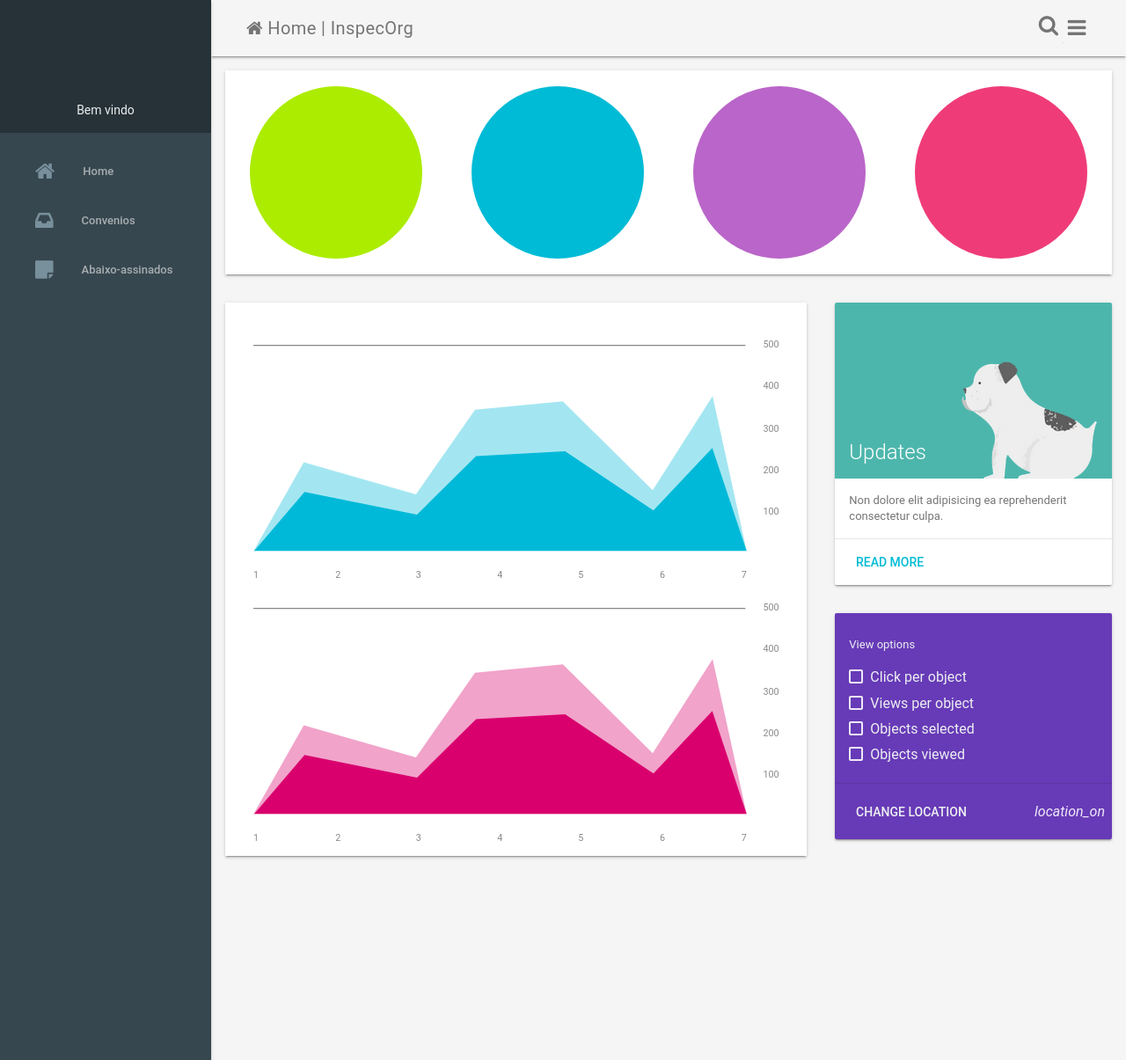
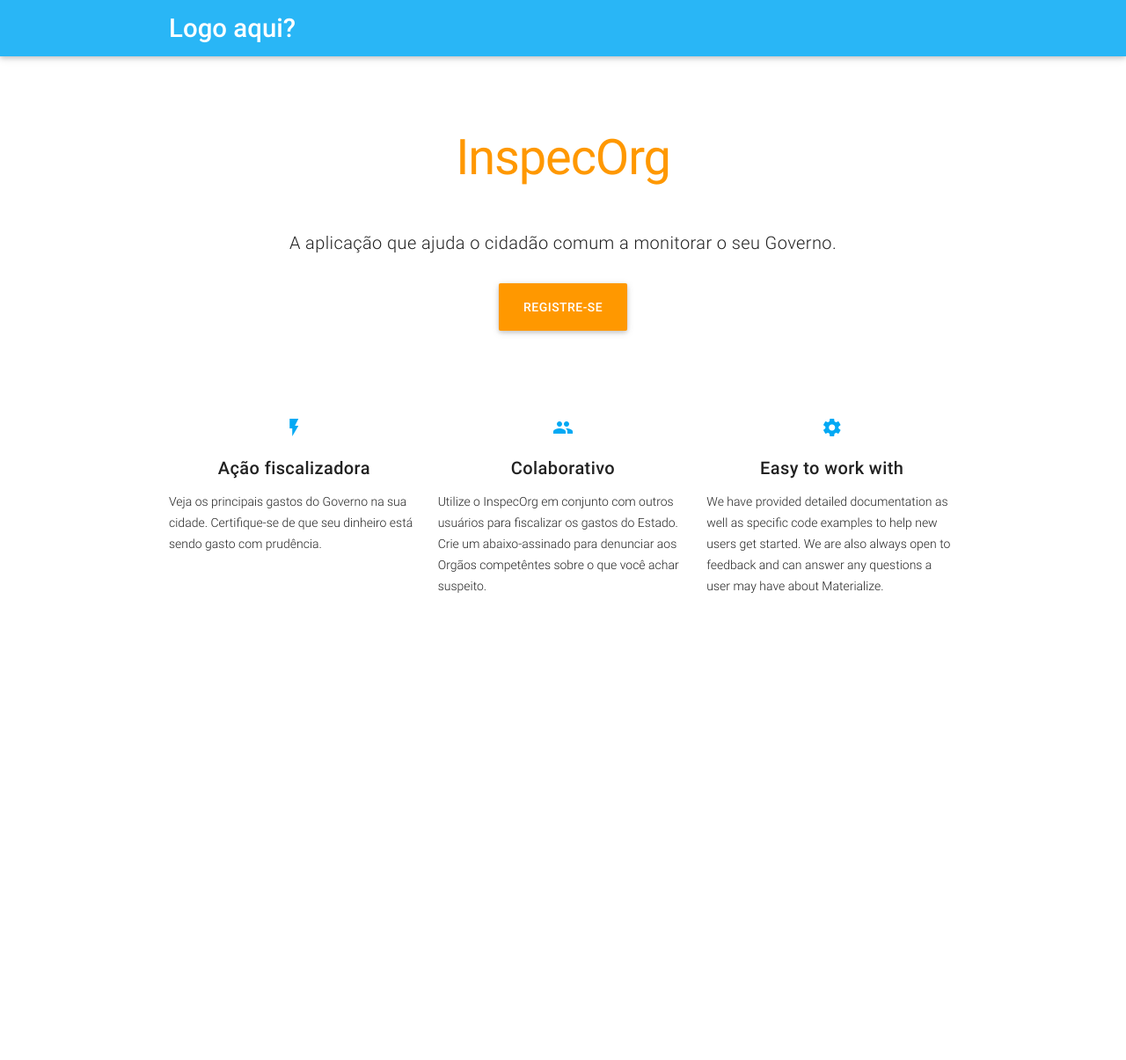
Before and after one commit to InspecOrg/inspecWeb, a Django app: template inspecWeb/authentication/templates/home.html in a window 1280 px wide. Shown: the whole page at 88% size. Run offline with Django 3.2, Linux system fonts and the light colour scheme; the template is opened without the code that fills it, so the values that code supplies are empty.

Commit message:
adding a home page

```diff
--- a/inspecWeb/authentication/templates/home.html
+++ b/inspecWeb/authentication/templates/home.html
@@ -1,159 +1,129 @@
-<html lang="pt_Br">
-  <head>
+<!-- <!DOCTYPE html>
+<html lang="en">
+<head>
+  <meta http-equiv="Content-Type" content="text/html; charset=UTF-8"/>
+  <meta name="viewport" content="width=device-width, initial-scale=1, maximum-scale=1.0"/>
+  <title>InspecOrg</title>
 
-    <meta charset="utf-8">
+  <! CSS  -->
+  <link href="https://fonts.googleapis.com/icon?family=Material+Icons" rel="stylesheet">
+  <!-- <link href="css/materialize.css" type="text/css" rel="stylesheet" media="screen,projection"/>
+  <link href="css/style.css" type="text/css" rel="stylesheet" media="screen,projection"/> -->
+{% extends "main_base.html" %}
+{% load i18n %}
+{% block main_content %}
+  <nav class="light-blue lighten-1" role="navigation">
+    <div class="nav-wrapper container"><a id="logo-container" href="#" class="brand-logo">Logo aqui?</a>
+      <!-- <ul class="right hide-on-med-and-down">
+        <li><a href="#">Navbar Link</a></li>
+      </ul>
 
-    <title>InspecOrg</title>
+      <ul id="nav-mobile" class="side-nav">
+        <li><a href="#">Navbar Link</a></li>
+      </ul> -->
+      <a href="#" data-activates="nav-mobile" class="button-collapse"><i class="material-icons">menu</i></a>
+    </div>
+  </nav>
+  <div class="section no-pad-bot" id="index-banner">
+    <div class="container">
+      <br><br>
+      <h1 class="header center orange-text">InspecOrg</h1>
+      <div class="row center">
+        <h5 class="header col s12 light">A aplicação que ajuda o cidadão comum a monitorar o seu Governo. </h5>
+      </div>
+      <div class="row center">
+        <a href="/login/" id="download-button" class="btn-large waves-effect waves-light orange">Registre-se</a>
+      </div>
+      <br><br>
+
+    </div>
+  </div>
 
 
-    <meta name="apple-mobile-web-app-capable" content="yes">
-    <meta name="apple-mobile-web-app-status-bar-style" content="black">
-    <meta name="apple-mobile-web-app-title" content="Material Design Lite">
-    <meta name="mobile-web-app-capable" content="yes">
+  <div class="container">
+    <div class="section">
 
-    {% load static from staticfiles %}
+      <!--   Icon Section   -->
+      <div class="row">
+        <div class="col s12 m4">
+          <div class="icon-block">
+            <h2 class="center light-blue-text"><i class="material-icons">flash_on</i></h2>
+            <h5 class="center">Ação fiscalizadora </h5>
 
-    <link rel="icon" href="{% static 'images/ata_logo.png' %}">
-
-    <!-- <link href="https://fonts.googleapis.com/css?family=Roboto:regular,bold,italic,thin,light,bolditalic,black,medium&amp;lang=en" rel="stylesheet"> -->
-    <!-- <link href="https://fonts.googleapis.com/icon?family=Material+Icons" rel="stylesheet"> -->
-    <link rel="stylesheet" type="text/css" href="{% static 'css/material.min.css'%}">
-    <link rel="stylesheet" type="text/css" href="{% static 'css/styles.css'%}">
-    <link rel="stylesheet" type="text/css" href="{% static 'css/font-awesome.min.css'%}">
-    {% block header %}{% endblock header %}
-  </head>
-  <body>
-    <div class="demo-layout mdl-layout mdl-js-layout mdl-layout--fixed-drawer mdl-layout--fixed-header">
-      {% include 'top_bar.html' %}
-      {% include 'side_bar.html' %}
-      <main class="mdl-layout__content mdl-color--grey-100">
-        <div class="mdl-grid demo-content">
-          <div class="demo-charts mdl-color--white mdl-shadow--2dp mdl-cell mdl-cell--12-col mdl-grid">
-            <svg fill="currentColor" width="200px" height="200px" viewBox="0 0 1 1" class="demo-chart mdl-cell mdl-cell--4-col mdl-cell--3-col-desktop">
-              <use xlink:href="#piechart" mask="url(#piemask)">
-              <text x="0.5" y="0.5" font-family="Roboto" font-size="0.3" fill="#888" text-anchor="middle" dy="0.1">82<tspan font-size="0.2" dy="-0.07">%</tspan></text>
-            </svg>
-            <svg fill="currentColor" width="200px" height="200px" viewBox="0 0 1 1" class="demo-chart mdl-cell mdl-cell--4-col mdl-cell--3-col-desktop">
-              <use xlink:href="#piechart" mask="url(#piemask)">
-              <text x="0.5" y="0.5" font-family="Roboto" font-size="0.3" fill="#888" text-anchor="middle" dy="0.1">82<tspan dy="-0.07" font-size="0.2">%</tspan></text>
-            </svg>
-            <svg fill="currentColor" width="200px" height="200px" viewBox="0 0 1 1" class="demo-chart mdl-cell mdl-cell--4-col mdl-cell--3-col-desktop">
-              <use xlink:href="#piechart" mask="url(#piemask)">
-              <text x="0.5" y="0.5" font-family="Roboto" font-size="0.3" fill="#888" text-anchor="middle" dy="0.1">82<tspan dy="-0.07" font-size="0.2">%</tspan></text>
-            </svg>
-            <svg fill="currentColor" width="200px" height="200px" viewBox="0 0 1 1" class="demo-chart mdl-cell mdl-cell--4-col mdl-cell--3-col-desktop">
-              <use xlink:href="#piechart" mask="url(#piemask)">
-              <text x="0.5" y="0.5" font-family="Roboto" font-size="0.3" fill="#888" text-anchor="middle" dy="0.1">82<tspan dy="-0.07" font-size="0.2">%</tspan></text>
-            </svg>
-          </div>
-          <div class="demo-graphs mdl-shadow--2dp mdl-color--white mdl-cell mdl-cell--8-col">
-            <svg fill="currentColor" viewBox="0 0 500 250" class="demo-graph">
-              <use xlink:href="#chart">
-            </svg>
-            <svg fill="currentColor" viewBox="0 0 500 250" class="demo-graph">
-              <use xlink:href="#chart">
-            </svg>
-          </div>
-          <div class="demo-cards mdl-cell mdl-cell--4-col mdl-cell--8-col-tablet mdl-grid mdl-grid--no-spacing">
-            <div class="demo-updates mdl-card mdl-shadow--2dp mdl-cell mdl-cell--4-col mdl-cell--4-col-tablet mdl-cell--12-col-desktop">
-              <div class="mdl-card__title mdl-card--expand mdl-color--teal-300">
-                <h2 class="mdl-card__title-text">Updates</h2>
-              </div>
-              <div class="mdl-card__supporting-text mdl-color-text--grey-600">
-                Non dolore elit adipisicing ea reprehenderit consectetur culpa.
-              </div>
-              <div class="mdl-card__actions mdl-card--border">
-                <a href="#" class="mdl-button mdl-js-button mdl-js-ripple-effect">Read More</a>
-              </div>
-            </div>
-            <div class="demo-separator mdl-cell--1-col"></div>
-            <div class="demo-options mdl-card mdl-color--deep-purple-500 mdl-shadow--2dp mdl-cell mdl-cell--4-col mdl-cell--3-col-tablet mdl-cell--12-col-desktop">
-              <div class="mdl-card__supporting-text mdl-color-text--blue-grey-50">
-                <h3>View options</h3>
-                <ul>
-                  <li>
-                    <label for="chkbox1" class="mdl-checkbox mdl-js-checkbox mdl-js-ripple-effect">
-                      <input type="checkbox" id="chkbox1" class="mdl-checkbox__input">
-                      <span class="mdl-checkbox__label">Click per object</span>
-                    </label>
-                  </li>
-                  <li>
-                    <label for="chkbox2" class="mdl-checkbox mdl-js-checkbox mdl-js-ripple-effect">
-                      <input type="checkbox" id="chkbox2" class="mdl-checkbox__input">
-                      <span class="mdl-checkbox__label">Views per object</span>
-                    </label>
-                  </li>
-                  <li>
-                    <label for="chkbox3" class="mdl-checkbox mdl-js-checkbox mdl-js-ripple-effect">
-                      <input type="checkbox" id="chkbox3" class="mdl-checkbox__input">
-                      <span class="mdl-checkbox__label">Objects selected</span>
-                    </label>
-                  </li>
-                  <li>
-                    <label for="chkbox4" class="mdl-checkbox mdl-js-checkbox mdl-js-ripple-effect">
-                      <input type="checkbox" id="chkbox4" class="mdl-checkbox__input">
-                      <span class="mdl-checkbox__label">Objects viewed</span>
-                    </label>
-                  </li>
-                </ul>
-              </div>
-              <div class="mdl-card__actions mdl-card--border">
-                <a href="#" class="mdl-button mdl-js-button mdl-js-ripple-effect mdl-color-text--blue-grey-50">Change location</a>
-                <div class="mdl-layout-spacer"></div>
-                <i class="material-icons">location_on</i>
-              </div>
-            </div>
+            <p class="light">Veja os principais gastos do Governo na sua cidade. Certifique-se de que seu dinheiro está sendo gasto com prudência.</p>
           </div>
         </div>
-      </main>
+
+        <div class="col s12 m4">
+          <div class="icon-block">
+            <h2 class="center light-blue-text"><i class="material-icons">group</i></h2>
+            <h5 class="center">Colaborativo</h5>
+
+            <p class="light">Utilize o InspecOrg em conjunto com outros usuários para fiscalizar os gastos do Estado. Crie um abaixo-assinado para denunciar aos Orgãos competêntes sobre o que você achar suspeito.</p>
+          </div>
+        </div>
+
+        <div class="col s12 m4">
+          <div class="icon-block">
+            <h2 class="center light-blue-text"><i class="material-icons">settings</i></h2>
+            <h5 class="center">Easy to work with</h5>
+
+            <p class="light">We have provided detailed documentation as well as specific code examples to help new users get started. We are also always open to feedback and can answer any questions a user may have about Materialize.</p>
+          </div>
+        </div>
+      </div>
+
     </div>
-      <svg xmlns="http://www.w3.org/2000/svg" xmlns:xlink="http://www.w3.org/1999/xlink" version="1.1" style="position: fixed; left: -1000px; height: -1000px;">
-        <defs>
-          <mask id="piemask" maskContentUnits="objectBoundingBox">
-            <circle cx=0.5 cy=0.5 r=0.49 fill="white">
-            <circle cx=0.5 cy=0.5 r=0.40 fill="black">
-          </mask>
-          <g id="piechart">
-            <circle cx=0.5 cy=0.5 r=0.5>
-            <path d="M 0.5 0.5 0.5 0 A 0.5 0.5 0 0 1 0.95 0.28 z" stroke="none" fill="rgba(255, 255, 255, 0.75)">
-          </g>
-        </defs>
-      </svg>
-      <svg version="1.1" xmlns="http://www.w3.org/2000/svg" xmlns:xlink="http://www.w3.org/1999/xlink" viewBox="0 0 500 250" style="position: fixed; left: -1000px; height: -1000px;">
-        <defs>
-          <g id="chart">
-            <g id="Gridlines">
-              <line fill="#888888" stroke="#888888" stroke-miterlimit="10" x1="0" y1="27.3" x2="468.3" y2="27.3">
-              <line fill="#888888" stroke="#888888" stroke-miterlimit="10" x1="0" y1="66.7" x2="468.3" y2="66.7">
-              <line fill="#888888" stroke="#888888" stroke-miterlimit="10" x1="0" y1="105.3" x2="468.3" y2="105.3">
-              <line fill="#888888" stroke="#888888" stroke-miterlimit="10" x1="0" y1="144.7" x2="468.3" y2="144.7">
-              <line fill="#888888" stroke="#888888" stroke-miterlimit="10" x1="0" y1="184.3" x2="468.3" y2="184.3">
-            </g>
-            <g id="Numbers">
-              <text transform="matrix(1 0 0 1 485 29.3333)" fill="#888888" font-family="'Roboto'" font-size="9">500</text>
-              <text transform="matrix(1 0 0 1 485 69)" fill="#888888" font-family="'Roboto'" font-size="9">400</text>
-              <text transform="matrix(1 0 0 1 485 109.3333)" fill="#888888" font-family="'Roboto'" font-size="9">300</text>
-              <text transform="matrix(1 0 0 1 485 149)" fill="#888888" font-family="'Roboto'" font-size="9">200</text>
-              <text transform="matrix(1 0 0 1 485 188.3333)" fill="#888888" font-family="'Roboto'" font-size="9">100</text>
-              <text transform="matrix(1 0 0 1 0 249.0003)" fill="#888888" font-family="'Roboto'" font-size="9">1</text>
-              <text transform="matrix(1 0 0 1 78 249.0003)" fill="#888888" font-family="'Roboto'" font-size="9">2</text>
-              <text transform="matrix(1 0 0 1 154.6667 249.0003)" fill="#888888" font-family="'Roboto'" font-size="9">3</text>
-              <text transform="matrix(1 0 0 1 232.1667 249.0003)" fill="#888888" font-family="'Roboto'" font-size="9">4</text>
-              <text transform="matrix(1 0 0 1 309 249.0003)" fill="#888888" font-family="'Roboto'" font-size="9">5</text>
-              <text transform="matrix(1 0 0 1 386.6667 249.0003)" fill="#888888" font-family="'Roboto'" font-size="9">6</text>
-              <text transform="matrix(1 0 0 1 464.3333 249.0003)" fill="#888888" font-family="'Roboto'" font-size="9">7</text>
-            </g>
-            <g id="Layer_5">
-              <polygon opacity="0.36" stroke-miterlimit="10" points="0,223.3 48,138.5 154.7,169 211,88.5
-              294.5,80.5 380,165.2 437,75.5 469.5,223.3 	">
-            </g>
-            <g id="Layer_4">
-              <polygon stroke-miterlimit="10" points="469.3,222.7 1,222.7 48.7,166.7 155.7,188.3 212,132.7
-              296.7,128 380.7,184.3 436.7,125 	">
-            </g>
-          </g>
-        </defs>
-      </svg>
-    <script src="{% static 'js/material.min.js'%}"></script>
+    <br><br>
+
+    <div class="section">
+
+    </div>
+  </div>
+
+{% endblock main_content %}
+  <!-- <footer class="page-footer orange">
+    <div class="container">
+      <div class="row">
+        <div class="col l6 s12">
+          <h5 class="white-text">Company Bio</h5>
+          <p class="grey-text text-lighten-4">We are a team of college students working on this project like it's our full time job. Any amount would help support and continue development on this project and is greatly appreciated.</p>
+
+
+        </div>
+        <div class="col l3 s12">
+          <h5 class="white-text">Settings</h5>
+          <ul>
+            <li><a class="white-text" href="#!">Link 1</a></li>
+            <li><a class="white-text" href="#!">Link 2</a></li>
+            <li><a class="white-text" href="#!">Link 3</a></li>
+            <li><a class="white-text" href="#!">Link 4</a></li>
+          </ul>
+        </div>
+        <div class="col l3 s12">
+          <h5 class="white-text">Connect</h5>
+          <ul>
+            <li><a class="white-text" href="#!">Link 1</a></li>
+            <li><a class="white-text" href="#!">Link 2</a></li>
+            <li><a class="white-text" href="#!">Link 3</a></li>
+            <li><a class="white-text" href="#!">Link 4</a></li>
+          </ul>
+        </div>
+      </div>
+    </div>
+    <div class="footer-copyright">
+      <div class="container">
+      Made by <a class="orange-text text-lighten-3" href="http://materializecss.com">Materialize</a>
+      </div>
+    </div>
+  </footer> -->
+
+
+  <!--  Scripts-->
+  <!-- // <script src="https://code.jquery.com/jquery-2.1.1.min.js"></script> -->
+  <!-- // <script src="js/materialize.js"></script> -->
+  <!-- // <script src="js/init.js"></script> -->
+
+<!--
   </body>
-</html>
+</html> -->
--- a/inspecWeb/authentication/urls.py
+++ b/inspecWeb/authentication/urls.py
@@ -2,9 +2,10 @@
 
 from django.conf.urls import url
 
-from .views import Login, SignUp, Logout
+from .views import Login, SignUp, Logout, Home
 
 urlpatterns = [
+    url(r'^$', Home.as_view(), name='home'),
     url(r'^login/', Login.as_view(), name='login'),
     url(r'^signup/', SignUp.as_view(), name='signin'),
     url(r'^logout/', Logout.as_view(), name='logout'),
```
Also changed, not shown: inspecWeb/authentication/templates/index.html (added, +159 -0 lines), inspecWeb/authentication/views.py (+10 -1 lines).
